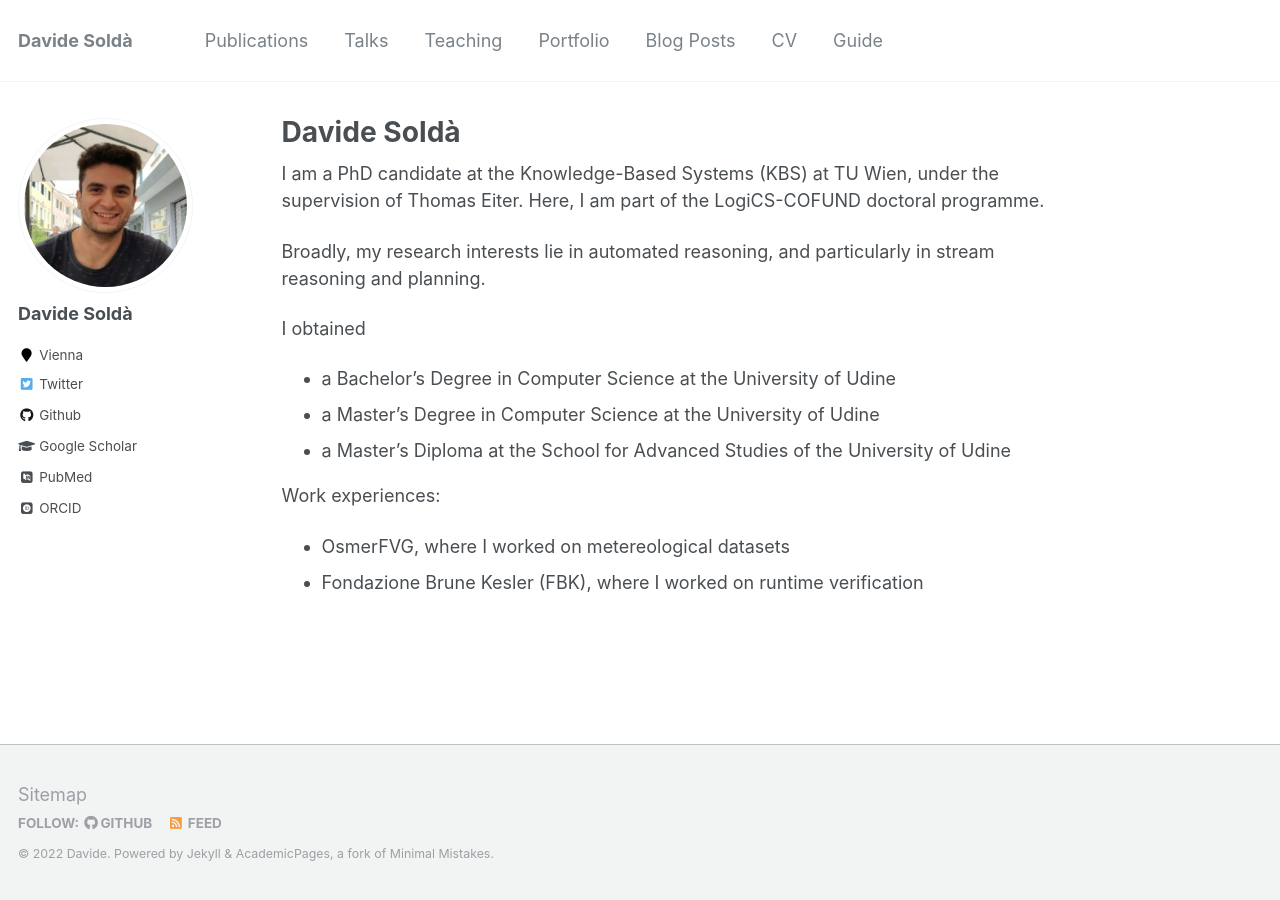
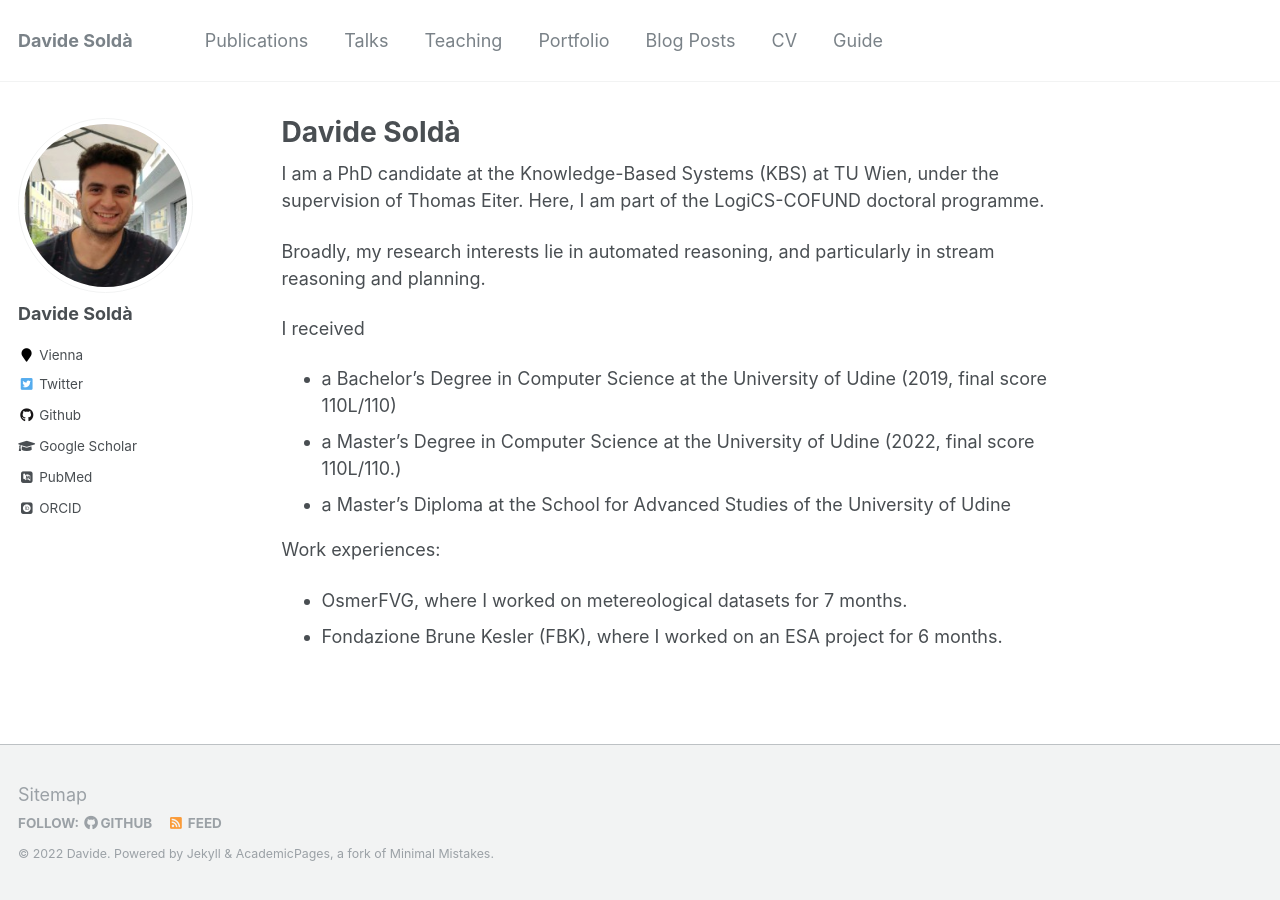
Before and after one commit to DavideSolda/davidesolda.github.io, a Jekyll site: the page built from _pages/about.md, in a window 1280 px wide. Built offline with Jekyll 4.4.1, drawn with Linux system fonts in a browser that asks for light colours; some web fonts are replaced.

Commit message:
init pub

```diff
--- a/_pages/about.md
+++ b/_pages/about.md
@@ -13,11 +13,11 @@ I am a PhD candidate at the Knowledge-Based Systems (KBS) at TU Wien, under the
 
 Broadly, my research interests lie in automated reasoning, and particularly in stream reasoning and planning.
 
-I obtained
-- a Bachelor's Degree in Computer Science at the University of Udine
-- a Master's Degree in Computer Science at the University of Udine
+I received
+- a Bachelor's Degree in Computer Science at the University of Udine (2019, final score 110L/110)
+- a Master's Degree in Computer Science at the University of Udine (2022, final score 110L/110.)
 - a Master's Diploma at the School for Advanced Studies of the University of Udine
 
 Work experiences:
-- OsmerFVG, where I worked on metereological datasets
-- Fondazione Brune Kesler (FBK), where I worked on runtime verification
+- OsmerFVG, where I worked on metereological datasets for 7 months.
+- Fondazione Brune Kesler (FBK), where I worked on an ESA project for 6 months.
```
Also changed, not shown: _publications/2009-10-01-paper-title-number-1.md (+2 -2 lines).
